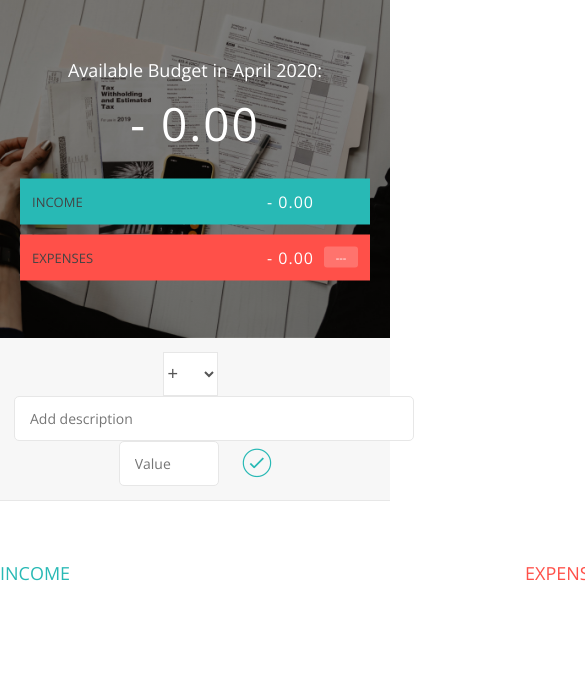
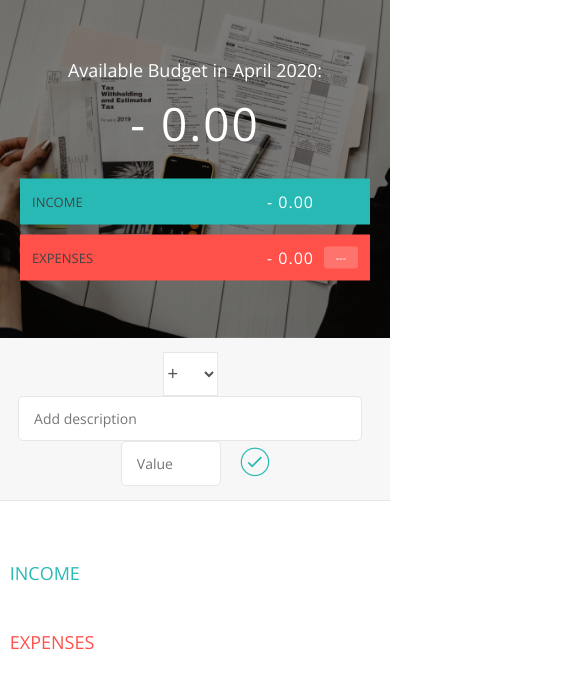
Before and after one commit to okater/budgety, a plain HTML site: page index.html in a window 390 px wide. Shown: the top 688 px of the page, 585 px wide, since content can reach past the window. Drawn offline with nearby package versions, Linux system fonts and the light colour scheme.

Commit message:
responsive design + init update

```diff
--- a/app.js
+++ b/app.js
@@ -199,10 +199,10 @@ let UIController = (function() {
             // Create HTML string with placeholder text
             if (type == 'inc') {
                 element = DOMstrings.incomeContainer;
-                html = '<div class="item clearfix" id="inc-%id%"><div class="item__description">%description%</div><div class="right clearfix"><div class="item__value">%value%</div><div class="item__delete"><button class="item__delete--btn"><i class="ion-ios-close-outline"></i></button></div></div></div>';
+                html = '<div class="item" id="inc-%id%"><div class="item__description">%description%</div><div class="right"><div class="item__value">%value%</div><div class="item__delete"><button class="item__delete--btn"><i class="ion-ios-close-outline"></i></button></div></div></div>';
             } else if (type == 'exp') {
                 element = DOMstrings.expensesContainer;
-                html = '<div class="item clearfix" id="exp-%id%"><div class="item__description">%description%</div><div class="right clearfix"><div class="item__value">%value%</div><div class="item__percentage">21%</div><div class="item__delete"><button class="item__delete--btn"><i class="ion-ios-close-outline"></i></button></div></div></div>';
+                html = '<div class="item" id="exp-%id%"><div class="item__description">%description%</div><div class="right"><div class="item__value">%value%</div><div class="item__percentage">21%</div><div class="item__delete"><button class="item__delete--btn"><i class="ion-ios-close-outline"></i></button></div></div></div>';
             }
 
             // Replace the placeholder text with some actual data
@@ -272,6 +272,11 @@ let UIController = (function() {
             year = now.getFullYear();
 
             document.querySelector(DOMstrings.dateLabel).textContent = month + ' ' + year;
+        },
+
+        removeData: function() {
+            document.querySelector('.income__list').innerHTML = '';
+            document.querySelector('.expenses__list').innerHTML = '';
         },
 
         changedType: function() {
@@ -397,6 +402,7 @@ let controller = (function(budgetCtrl, UICtrl) {
                 totalExp: 0,
                 percentage: -1
             });
+            UICtrl.removeData();
             setupEventListeners();
         }
     }
--- a/index.html
+++ b/index.html
@@ -2,6 +2,7 @@
 <html lang="en">
     <head>
         <meta charset="UTF-8">
+        <meta name="viewport" content="width=device-width, initial-scale=1.0">
         <link href="https://fonts.googleapis.com/css?family=Open+Sans:100,300,400,600" rel="stylesheet" type="text/css">
         <link href="http://code.ionicframework.com/ionicons/2.0.1/css/ionicons.min.css" rel="stylesheet" type="text/css">
         <link type="text/css" rel="stylesheet" href="style.css">
@@ -17,7 +18,7 @@
 
                 <div class="budget__value">+ 2,345.64</div>
 
-                <div class="budget__income clearfix">
+                <div class="budget__income">
                     <div class="budget__income--text">Income</div>
                     <div class="right">
                         <div class="budget__income--value">+ 4,300.00</div>
@@ -25,9 +26,9 @@
                     </div>
                 </div>
 
-                <div class="budget__expenses clearfix">
+                <div class="budget__expenses">
                     <div class="budget__expenses--text">Expenses</div>
-                    <div class="right clearfix">
+                    <div class="right">
                         <div class="budget__expenses--value">- 1,954.36</div>
                         <div class="budget__expenses--percentage">45%</div>
                     </div>
@@ -50,16 +51,15 @@
                 </div>
             </div>
 
-            <div class="container clearfix">
+            <div class="container">
                 <div class="income">
                     <h2 class="icome__title">Income</h2>
 
                     <div class="income__list">
 
-                        <!--
-                        <div class="item clearfix" id="income-0">
+                        <div class="item" id="income-0">
                             <div class="item__description">Salary</div>
-                            <div class="right clearfix">
+                            <div class="right">
                                 <div class="item__value">+ 2,100.00</div>
                                 <div class="item__delete">
                                     <button class="item__delete--btn"><i class="ion-ios-close-outline"></i></button>
@@ -67,16 +67,15 @@
                             </div>
                         </div>
 
-                        <div class="item clearfix" id="income-1">
+                        <div class="item" id="income-1">
                             <div class="item__description">Sold car</div>
-                            <div class="right clearfix">
+                            <div class="right">
                                 <div class="item__value">+ 1,500.00</div>
                                 <div class="item__delete">
                                     <button class="item__delete--btn"><i class="ion-ios-close-outline"></i></button>
                                 </div>
                             </div>
                         </div>
-                        -->
 
                     </div>
                 </div>
@@ -88,10 +87,9 @@
 
                     <div class="expenses__list">
 
-                        <!--
-                        <div class="item clearfix" id="expense-0">
+                        <div class="item" id="expense-0">
                             <div class="item__description">Apartment rent</div>
-                            <div class="right clearfix">
+                            <div class="right">
                                 <div class="item__value">- 900.00</div>
                                 <div class="item__percentage">21%</div>
                                 <div class="item__delete">
@@ -100,9 +98,9 @@
                             </div>
                         </div>
 
-                        <div class="item clearfix" id="expense-1">
+                        <div class="item" id="expense-1">
                             <div class="item__description">Grocery shopping</div>
-                            <div class="right clearfix">
+                            <div class="right">
                                 <div class="item__value">- 435.28</div>
                                 <div class="item__percentage">10%</div>
                                 <div class="item__delete">
@@ -110,7 +108,6 @@
                                 </div>
                             </div>
                         </div>
-                        -->
 
                     </div>
                 </div>
--- a/style.css
+++ b/style.css
@@ -8,22 +8,19 @@
     box-sizing: border-box;
 }
 
-.clearfix::after {
-    content: "";
-    display: table;
-    clear: both;
-}
-
 body {
     color: #555;
     font-family: Open Sans;
     font-size: 16px;
     position: relative;
-    height: 100vh;
+    /*height: 100vh;*/
     font-weight: 400;
 }
 
-.right { float: right; }
+.right {
+    display: flex;
+    flex-wrap: nowrap;
+}
 .red { color: #FF5049 !important; }
 .red-focus:focus { border: 1px solid #FF5049 !important; }
 
@@ -40,8 +37,11 @@ body {
 }
 
 .budget {
+    display: flex;
+    flex-direction: column;
     position: absolute;
     width: 350px;
+    max-width: 90vw;
     top: 50%;
     left: 50%;
     transform: translate(-50%, -50%);
@@ -65,6 +65,9 @@ body {
 
 .budget__income,
 .budget__expenses {
+    display: flex;
+    flex-wrap: nowrap;
+    justify-content: space-between;
     padding: 12px;
     text-transform: uppercase;
 }
@@ -120,6 +123,10 @@ body {
 }
 
 .add__container {
+    display: flex;
+    align-items: center;
+    justify-content: center;
+    flex-wrap: wrap;
     margin: 0 auto;
     text-align: center;
 }
@@ -149,7 +156,18 @@ body {
     transition: border 0.3s;
 }
 
-.add__description { width: 400px;}
+.add__description {
+    width: 400px;
+    max-width: 50%;
+}
+
+@media (max-width: 400px) {
+    .add__description {
+        max-width: 95%;
+    }
+
+}
+
 .add__value { width: 100px;}
 
 .add__btn {
@@ -177,19 +195,53 @@ body {
 
 /***** LISTS *****/
 .container {
+    display: flex;
+    flex-wrap: wrap;
+    justify-content: center;
     width: 1000px;
+    max-width: 100%;
     margin: 60px auto;
+
+}
+
+@media (max-width: 650px) {
+    .container {
+        flex-direction: column;
+        align-items: center;
+    }
+
+}
+
+.income,
+.expenses {
+    width: 475px;
+    max-width: 45vw;
+}
+
+@media (max-width: 650px) {
+    .income,
+    .expenses {
+        max-width: 95%;
+    }
+
 }
 
 .income {
-    float: left;
-    width: 475px;
     margin-right: 50px;
 }
 
-.expenses {
-    float: left;
-    width: 475px;
+@media (max-width: 900px) {
+    .income {
+        margin-right: 30px;
+    }
+
+}
+@media (max-width: 650px) {
+    .income {
+        margin-right: 0;
+        margin-bottom: 30px;
+    }
+
 }
 
 h2 {
@@ -203,6 +255,9 @@ h2 {
 .expenses__title { color: #FF5049; }
 
 .item {
+    display: flex;
+    flex-wrap: nowrap;
+    justify-content: space-between;
     padding: 13px;
     border-bottom: 1px solid #e7e7e7;
 }
```
